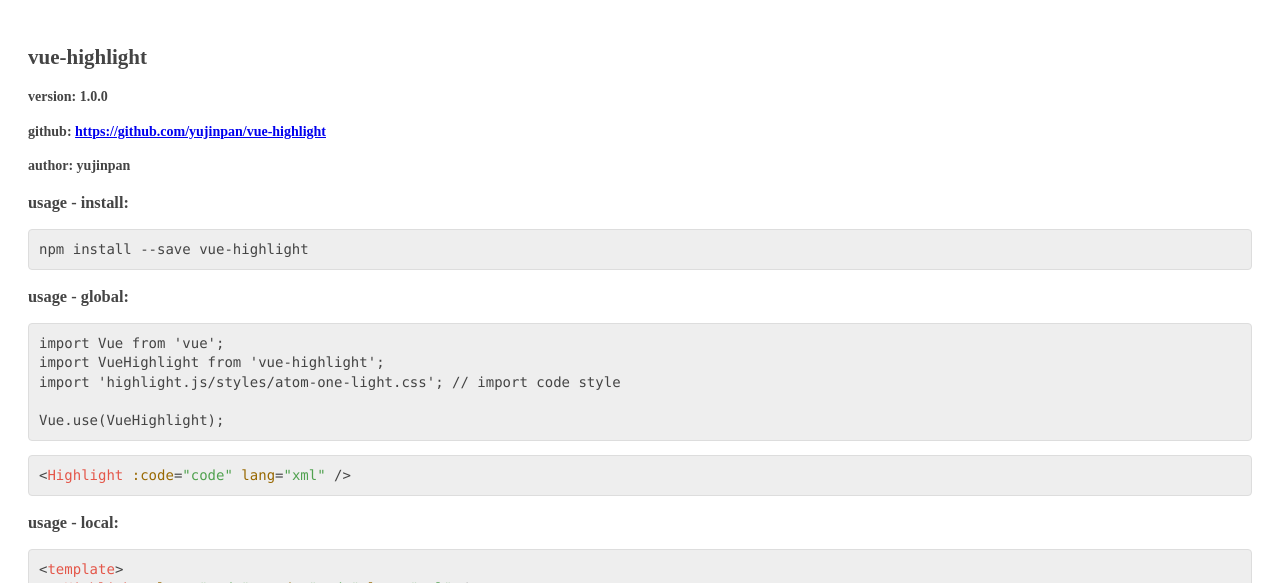
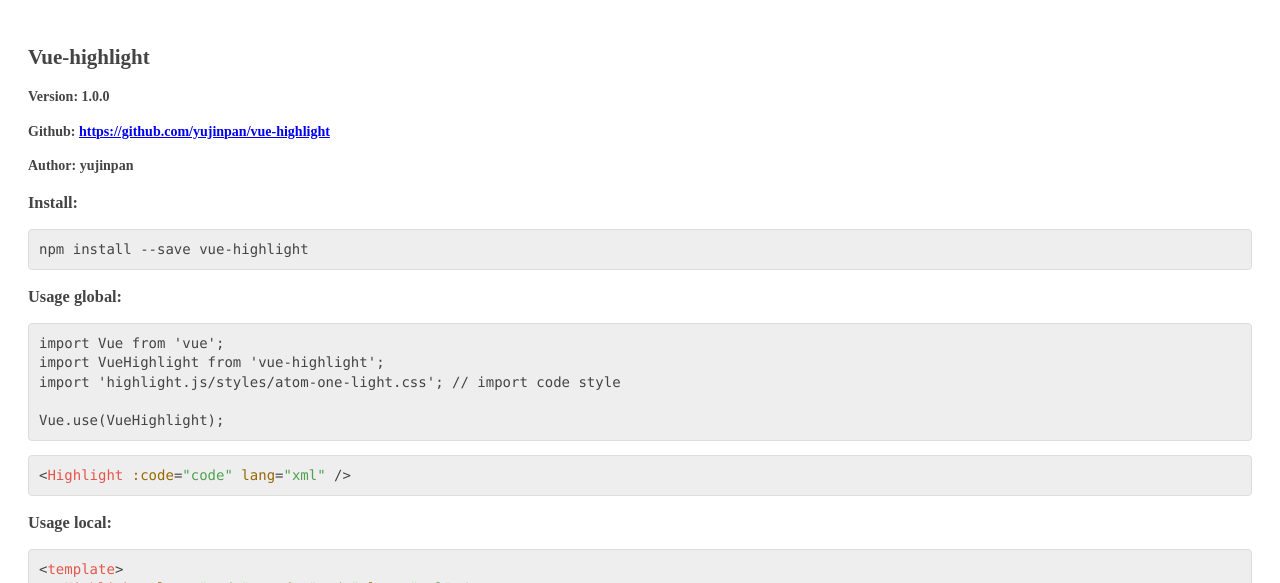
Before and after one commit to yujinpan/highlight-vue, a Vue app: page / in a window 1280 px wide. Shown: the top 583 px of the page. Built offline with nearby package versions, Linux system fonts and the light colour scheme.

Commit message:
update example

```diff
--- a/examples/App.vue
+++ b/examples/App.vue
@@ -1,14 +1,14 @@
 <template>
   <div id="app" class="full-height">
-    <h2>vue-highlight</h2>
-    <h4>version: {{ version }}</h4>
+    <h2>Vue-highlight</h2>
+    <h4>Version: {{ version }}</h4>
     <h4>
-      github:
+      Github:
       <a target="_blank" href="https://github.com/yujinpan/vue-highlight"
         >https://github.com/yujinpan/vue-highlight</a
       >
     </h4>
-    <h4>author: yujinpan</h4>
+    <h4>Author: yujinpan</h4>
     <span v-for="item in usage" :key="item">
       <h3>{{ item.title }}</h3>
       <Highlight
@@ -37,22 +37,22 @@
       version: pak.version,
       usage: [
         {
-          title: 'usage - install:',
+          title: 'Install:',
           codes: [`npm install --save vue-highlight`]
         },
         {
-          title: 'usage - global:',
+          title: 'Usage global:',
           codes: [
             `import Vue from 'vue';\nimport VueHighlight from 'vue-highlight';\nimport 'highlight.js/styles/atom-one-light.css'; // import code style\n\nVue.use(VueHighlight);`,
             `<Highlight :code="code" lang="xml" />`
           ]
         },
         {
-          title: 'usage - local:',
+          title: 'Usage local:',
           codes: [exampleTemplate]
         },
         {
-          title: 'add language pack:',
+          title: 'Add language pack:',
           codes: [
             `import highlight from 'highlight.js/lib/highlight';\nimport java from 'highlight.js/lib/languages/java';\n\nhighlight.registerLanguage('java', java);`,
             `<Highlight :code="javaCode" lang="java" />`
```
